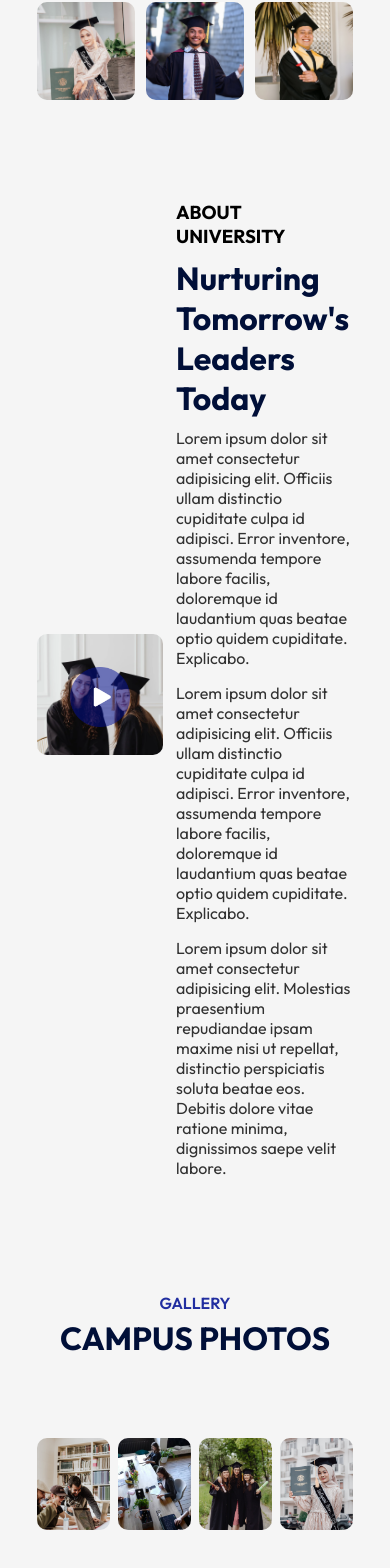
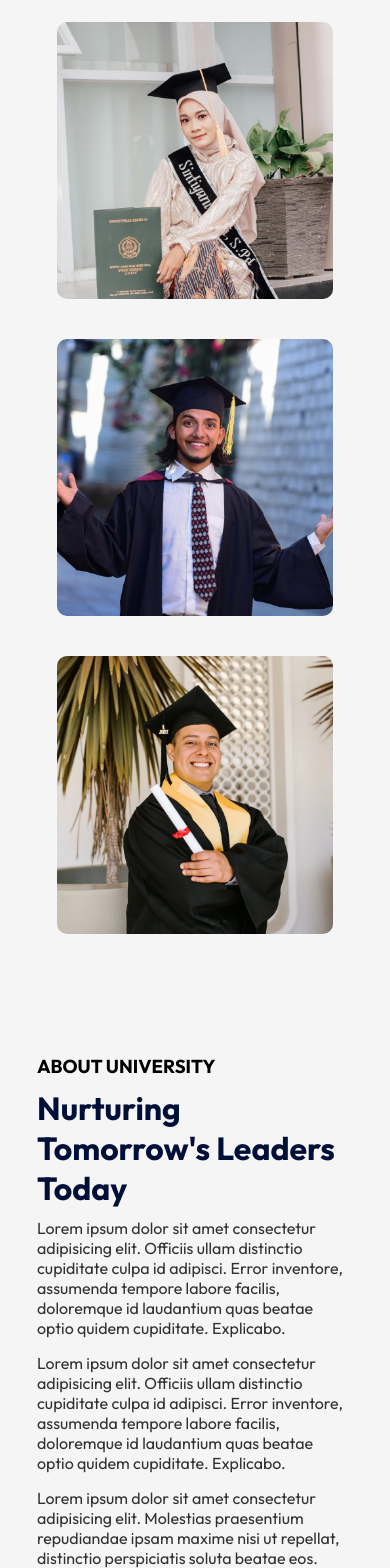
Before and after one commit to SSworup77/Edusity, a React (Vite) app: page / in a window 390 px wide. Shown: the part 1057-2625 px from the top of the page. Built offline with nearby package versions, Linux system fonts and the light colour scheme.

Commit message:
Made webpage responsive l/2

```diff
--- a/src/components/About/About.css
+++ b/src/components/About/About.css
@@ -39,3 +39,16 @@
     color: #313131;
     margin-bottom: 15px;
 }
+@media (max-width:800px){
+    .about{
+        flex-direction: column;
+    }
+    .about-left{
+        flex-basis: 100%;
+        margin: 20px;
+        order: 2;
+    }
+    .about-right{
+        flex-basis: 100%;
+    }
+}
--- a/src/components/Campus/Campus.css
+++ b/src/components/Campus/Campus.css
@@ -14,3 +14,12 @@
     border-radius: 10px;
 
 }
+@media (max-width:800px){
+    .gallery{
+        flex-wrap: wrap;
+    }
+    .gallery img{
+        width: 48%;
+        margin-bottom:  25px;
+    }
+}
--- a/src/components/Contact/Contact.css
+++ b/src/components/Contact/Contact.css
@@ -51,3 +51,11 @@
     margin: 20px 0;
 
 }
+@media(max-width:700px){
+    .contact{
+        display:block;
+    }
+    .contact-col{
+        padding: 20px;
+    }
+}
--- a/src/components/Footer/Footer.css
+++ b/src/components/Footer/Footer.css
@@ -11,3 +11,16 @@
     display: inline-block;
     margin-left: 20px;
 }
+@media(max-width:600px){
+    .footer{
+        display: block;
+        text-align: center;
+    }
+    .footer ul li{
+        margin: 10px;
+
+    }
+    .footer ul{
+        margin-top: 10px;
+    }
+}
--- a/src/components/Programs/Programs.css
+++ b/src/components/Programs/Programs.css
@@ -41,3 +41,13 @@
     opacity: 1;
     padding-top: 0;
 }
+
+@media (max-width:650px){
+    .programs{
+        flex-direction: column;
+    }
+    .program{
+        flex-basis: 100%;
+        margin: 20px;
+    }
+}
--- a/src/components/Testimonials/Testimonials.css
+++ b/src/components/Testimonials/Testimonials.css
@@ -56,3 +56,36 @@
     color: #4721a0;
 
 }
+@media (max-width:800px){
+    .testimonials{
+        padding: 0 40px;
+    }
+    .next-btn,.back-btn{
+        padding: 10px;
+        width: 35px;
+    }
+    .testimonials ul li{
+        padding: 10px;
+    }
+    .slide{
+        padding: 10px;
+    }
+    .slide img{
+        width: 50px;
+        border: 3px solid #4721a0;
+    }
+}
+@media (max-width:600px){
+    .user-info{
+        display: block;
+        margin-bottom: 10px;
+        font-size: 12px;
+    }
+    .user-info h3{
+        font-size: 16px;
+    }
+    .slider p{
+        font-size: 12px;
+        line-height: 1.3;
+    }
+}
```
